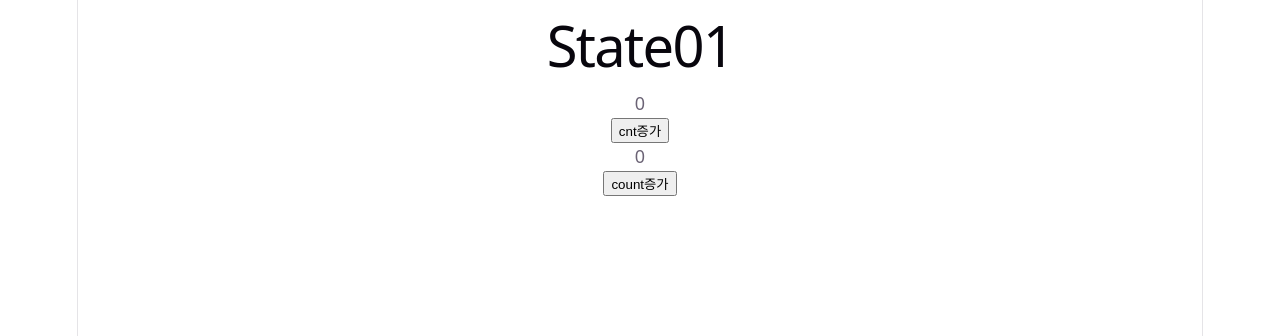
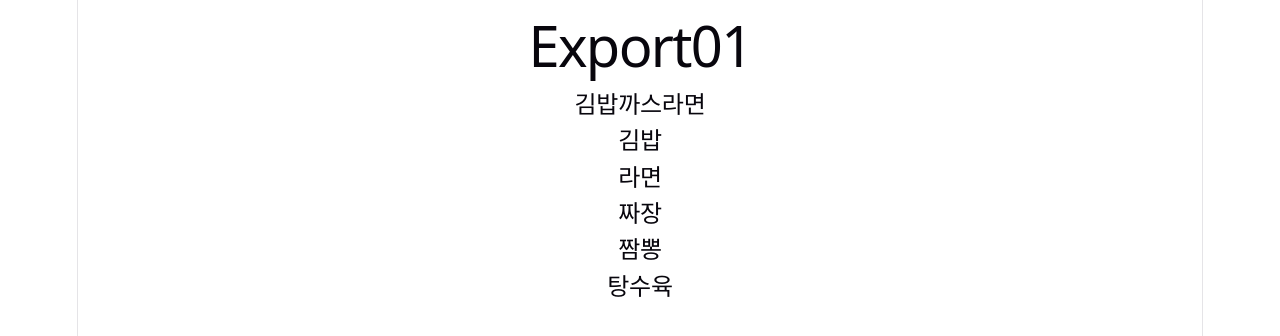
Before and after one commit to quietdish/fe-react-study-8, a React (Vite) app in the folder react-study/: page / in a window 1280 px wide. Shown: the top 336 px of the page. Built offline with nearby package versions, Linux system fonts and the light colour scheme.

Commit message:
리액트 js 데이터 export import

```diff
--- a/react-study/src/App.jsx
+++ b/react-study/src/App.jsx
@@ -3,8 +3,9 @@
 import viteLogo from './assets/vite.svg'
 import heroImg from './assets/hero.png'
 import './App.css'
-import basic01 from './components/basic01'
+import Basic01 from './components/Basic01'
 import State01 from './components/State01'
+import Export01 from './components/Export01'
 
 function App() {
   const [count, setCount] = useState(0)
@@ -12,7 +13,8 @@
   return (
 
     //<Basic01 />
-    <State01 />
+    // <State01 />
+    <Export01 />
 
   )
 }
--- /dev/null
+++ b/react-study/src/components/Export01.jsx
@@ -0,0 +1,37 @@
+import menus from "../data/mydata01"; /* 마이데이터01.js 11줄 export default menus; */
+//
+
+//
+//
+
+import {menu1, menu3} from "../data/mydata01";
+
+import {menu4, menu5, menu6} from "../data/mydata02";
+
+function Export01() {
+    return (
+        <div>
+            <h1>Export01</h1>
+            <h2>{menus}</h2>
+
+            {/* <h3>{menu3}</h3> */}
+
+            <h2>{menu1}</h2>
+            <h2>{menu3}</h2>
+
+            <h2>{menu4}</h2>
+            <h2>{menu5}</h2>
+            <h2>{menu6}</h2>
+        </div>
+    )
+}
+
+export default Export01;
+
+
+/*
+    <script src="index.js">
+
+    ES 모듈 방식
+    ECMAScript 모듈 방식
+*/
--- /dev/null
+++ b/react-study/src/data/mydata01.js
@@ -0,0 +1,14 @@
+
+//js파일
+//js 코드
+
+let menu1 = "김밥";
+let menu2 = "까스";
+let menu3 = "라면";
+
+let menus = menu1 + menu2 + menu3;
+
+export default menus;
+
+export {menu1, menu3};
+//
--- /dev/null
+++ b/react-study/src/data/mydata02.js
@@ -0,0 +1,5 @@
+let menu4 = "짜장";
+let menu5 = "짬뽕";
+let menu6 = "탕수육";
+
+export {menu4, menu5, menu6};
```
